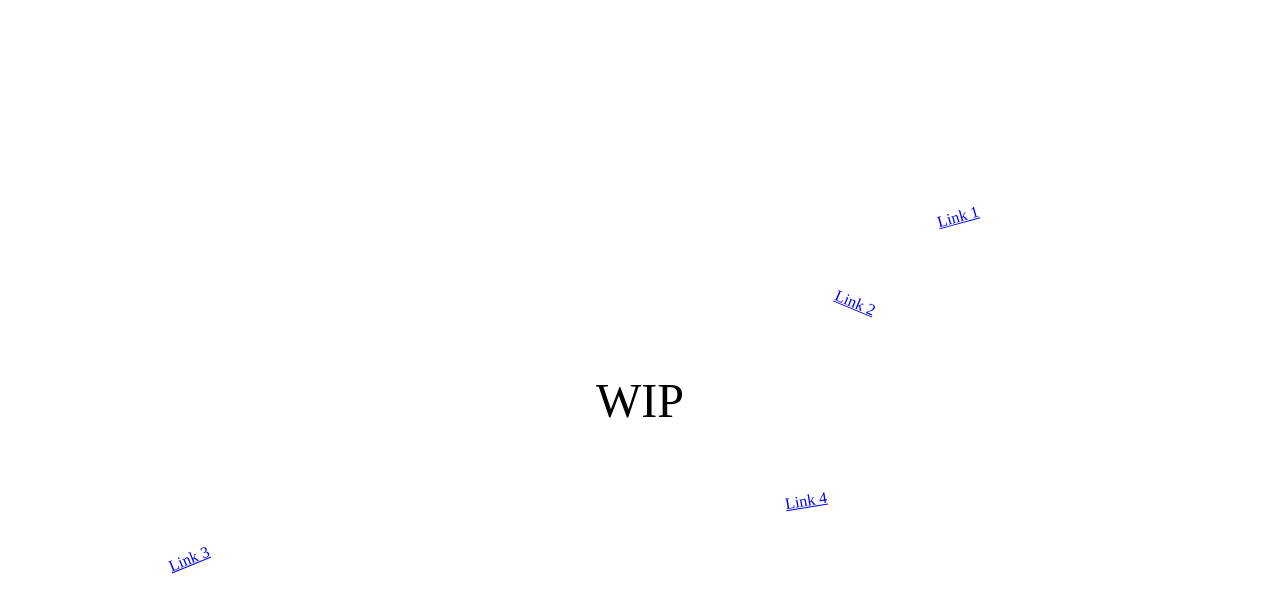
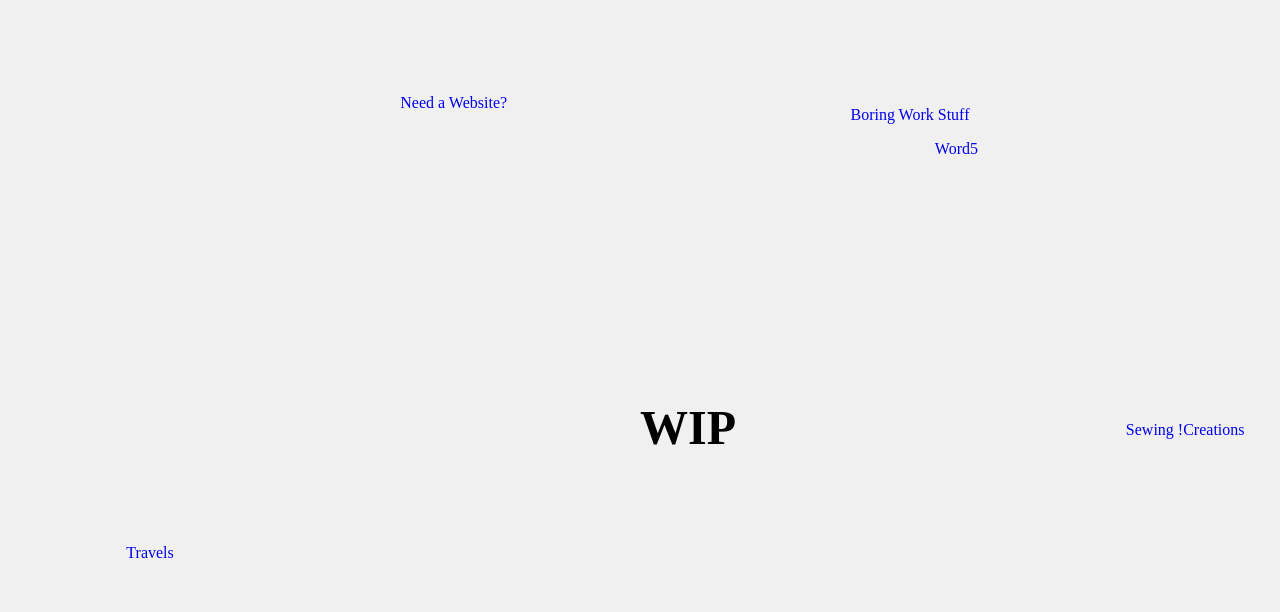
Before and after one commit to oscarivanramirez/personalwebsite2023, a React (Create React App) app: page / in a window 1280 px wide. Shown: the top 612 px of the page. Built offline with nearby package versions, Linux system fonts and the light colour scheme.

Commit message:
figured out the random positioning of links and collision and the routing

```diff
--- a/package.json
+++ b/package.json
@@ -8,6 +8,7 @@
     "@testing-library/user-event": "^13.5.0",
     "react": "^18.2.0",
     "react-dom": "^18.2.0",
+    "react-router-dom": "^6.15.0",
     "react-scripts": "5.0.1",
     "tailwindcss": "^3.3.3",
     "web-vitals": "^2.1.4"
--- a/src/App.css
+++ b/src/App.css
@@ -1,36 +1,26 @@
 /* styles.css */
-.word {
+body {
+    margin: 0;
+    display: flex;
+    justify-content: center;
+    align-items: center;
+    min-height: 100vh;
+    background-color: #f0f0f0;
+  }
+
+  .wip {
     position: absolute;
-    top: 50%;
-    left: 50%;
-    transform: translate(-50%, -50%);
-    font-size: 3rem;
-    /* Add more styles as needed */
+    font-size: 48px;
+    font-weight: bold;
+    user-select: none;
   }
 
   .link {
     position: absolute;
-    /* Add other link styles here */
   }
 
-  .link.top-left {
-    top: 10%;
-    left: 10%;
+  .link-word {
+    display: inline-block;
+    padding: 5px;
+    font-size: 16px; /* Adjust the font size as needed */
   }
-
-  .link.top-right {
-    top: 10%;
-    right: 10%;
-  }
-
-  .link.bottom-left {
-    bottom: 10%;
-    left: 10%;
-  }
-
-  .link.bottom-right {
-    bottom: 10%;
-    right: 10%;
-  }
-
-  /* Add more positions as needed */
--- a/src/App.js
+++ b/src/App.js
@@ -1,55 +1,41 @@
-/*import React from 'react';
+import { BrowserRouter as Router, Routes, Route, Link } from 'react-router-dom';
+import React, { useState, useEffect } from 'react';
+import Travels from './pages/travels';
 import './App.css';
 
 const App = () => {
-  const links = ['Link 1', 'Link 2', 'Link 3', 'Link 4'];
+  const [linkPositions, setLinkPositions] = useState([]);
+  const words = ['Travels', 'Boring Work Stuff', 'Sewing !Creations', 'Need a Website?', 'Word5']; // Add more words as needed
 
-  const getRandomValue = (min, max) => Math.random() * (max - min) + min;
-  const getRandomRotation = () => `rotate(${getRandomValue(-30, 30)}deg)`;
-  const getRandomPosition = () => ({
-    top: `${getRandomValue(10, 80)}vh`,
-    left: `${getRandomValue(10, 80)}vw`,
-  });
 
-  return (
-    <div className="App">
-      <div className="word">WIP</div>
-      {links.map((link, index) => (
-        <a
-          key={index}
-          href="#"
-          className="link"
-          style={{ ...getRandomPosition(), transform: getRandomRotation() }}
-        >
-          {link}
-        </a>
-      ))}
-    </div>
-  );
+  useEffect(() => {
+    const calculateRandomPosition = () => {
+      const wordWidth = 100; // Adjust as needed based on your word size
+      const wordHeight = 30; // Adjust as needed based on your word size
+      const fontSize = 16; // Adjust as needed based on your font size
+
+      const maxTop = window.innerHeight - wordHeight - fontSize;
+      const maxLeft = window.innerWidth - wordWidth - fontSize;
+
+      const newPosition = {
+        top: `${getRandomValue(0, maxTop)}px`,
+        left: `${getRandomValue(0, maxLeft)}px`,
       };
 
-export default App;
-*/
-import React, { useEffect, useState } from 'react';
-import './App.css';
+      return newPosition;
+    };
+    const wipPosition = {
+      top: 'calc(50% - 24px)', // Assuming you want to center it vertically
+      left: 'calc(50% - 24px)', // Assuming you want to center it horizontally
+    };
+    const wipSize = '48px'; // Font size of the "WIP" element
+    const numLinks = words.length;
+    const newLinkPositions = [];
 
-const App = () => {
-  const links = ['Link 1', 'Link 2', 'Link 3', 'Link 4'];
-  const numLinks = links.length;
+    const checkCollision = (newPosition, otherPositions, wipPosition, wipSize) => {
+      const threshold = 100; // Adjust this value as needed
 
-  const [positions, setPositions] = useState([]);
-
-  const getRandomValue = (min, max) => Math.random() * (max - min) + min;
-  const getRandomRotation = () => `rotate(${getRandomValue(-30, 30)}deg)`;
-  const getRandomPosition = () => ({
-    top: `${getRandomValue(10, 80)}vh`,
-    left: `${getRandomValue(10, 80)}vw`,
-  });
-
-  const checkCollision = (newPosition) => {
-    const threshold = 70; // Adjust this value as needed
-
-    for (const existingPosition of positions) {
+      for (const existingPosition of otherPositions) {
         const dx = existingPosition.left - newPosition.left;
         const dy = existingPosition.top - newPosition.top;
         const distance = Math.sqrt(dx * dx + dy * dy);
@@ -59,48 +45,89 @@ const App = () => {
         }
       }
 
+      // Check collision with "WIP" element
+      const dxWIP = wipPosition.left - newPosition.left;
+      const dyWIP = wipPosition.top - newPosition.top;
+      const distanceWIP = Math.sqrt(dxWIP * dxWIP + dyWIP * dyWIP);
+
+      if (distanceWIP < threshold + parseInt(wipSize)) {
+        return true;
+      }
+
       return false;
     };
 
-  useEffect(() => {
-    const initialPositions = [];
     for (let i = 0; i < numLinks; i++) {
       let newPosition;
       let attempts = 0;
+
       do {
-        newPosition = getRandomPosition();
+        newPosition = calculateRandomPosition();
+
         attempts++;
 
         if (attempts > 100) {
           // To prevent an infinite loop
           break;
         }
-      } while (checkCollision(newPosition));
+      } while (
+        checkCollision(newPosition, newLinkPositions, wipPosition, parseInt(wipSize))
+      );
 
-      initialPositions.push(newPosition);
+      newLinkPositions.push(newPosition);
     }
 
-    setPositions(initialPositions);
-  }, []);
+    setLinkPositions(newLinkPositions);
+  }, [words.length]);
+
+  const getRandomValue = (min, max) => Math.random() * (max - min) + min;
+
+  const getWordComponent = (index) => {
+    switch (index) {
+      case 0:
+        return <Travels/>;
+      case 1:
+        return <div>This is Boring Work stuff page</div>;
+      case 2:
+        return <div>This is Sewing page</div>;
+      case 3:
+        return <div>Need a website page</div>;
+      // Add other cases for remaining words
+      default:
+        return <div>You still havent figured out what you want this page to be</div>;
+    }
+  };
+
 
   return (
+    <Router>
       <div className="App">
-      <div className="word">WIP</div>
-      {links.map((link, index) => (
-        <a
-          key={index}
-          href="#"
-          className="link"
-          style={{
-            ...positions[index],
-            transform: getRandomRotation(),
-          }}
-        >
-          {link}
-        </a>
+        <Routes>
+          <Route path="/" element={<HomePage linkPositions={linkPositions} words={words} />} />
+
+          {linkPositions.map((position, index) => (
+            <Route key={index} path={`/${words[index].toLowerCase().replace(/\s/g, '-')}`} element={getWordComponent(index)} />
+          ))}
+
+        </Routes>
+      </div>
+    </Router>
+  );
+};
+
+const HomePage = ({ linkPositions, words }) => {
+  return (
+    <div>
+      <div className="wip">WIP</div>
+      {linkPositions.map((position, index) => (
+        <Link key={index} to={`/${words[index].toLowerCase().replace(/\s/g, '-')}`} className="link" style={{ top: position.top, left: position.left }}>
+          <span className="link-word">{words[index]}</span>
+        </Link>
       ))}
     </div>
   );
 };
 
+
+
 export default App;
--- a/src/index.js
+++ b/src/index.js
@@ -7,4 +7,5 @@ root.render(
   <React.StrictMode>
     <App />
   </React.StrictMode>
+
 );
--- /dev/null
+++ b/src/pages/travels.js
@@ -0,0 +1,8 @@
+// Travels.js
+import React from 'react';
+
+const Travels = () => {
+  return <div>This is the new Travels page</div>;
+};
+
+export default Travels;
```
Also changed, not shown: 1 other file (tests, documents, lock files or other folders). Lines whose indentation alone changed are shown as unchanged.
